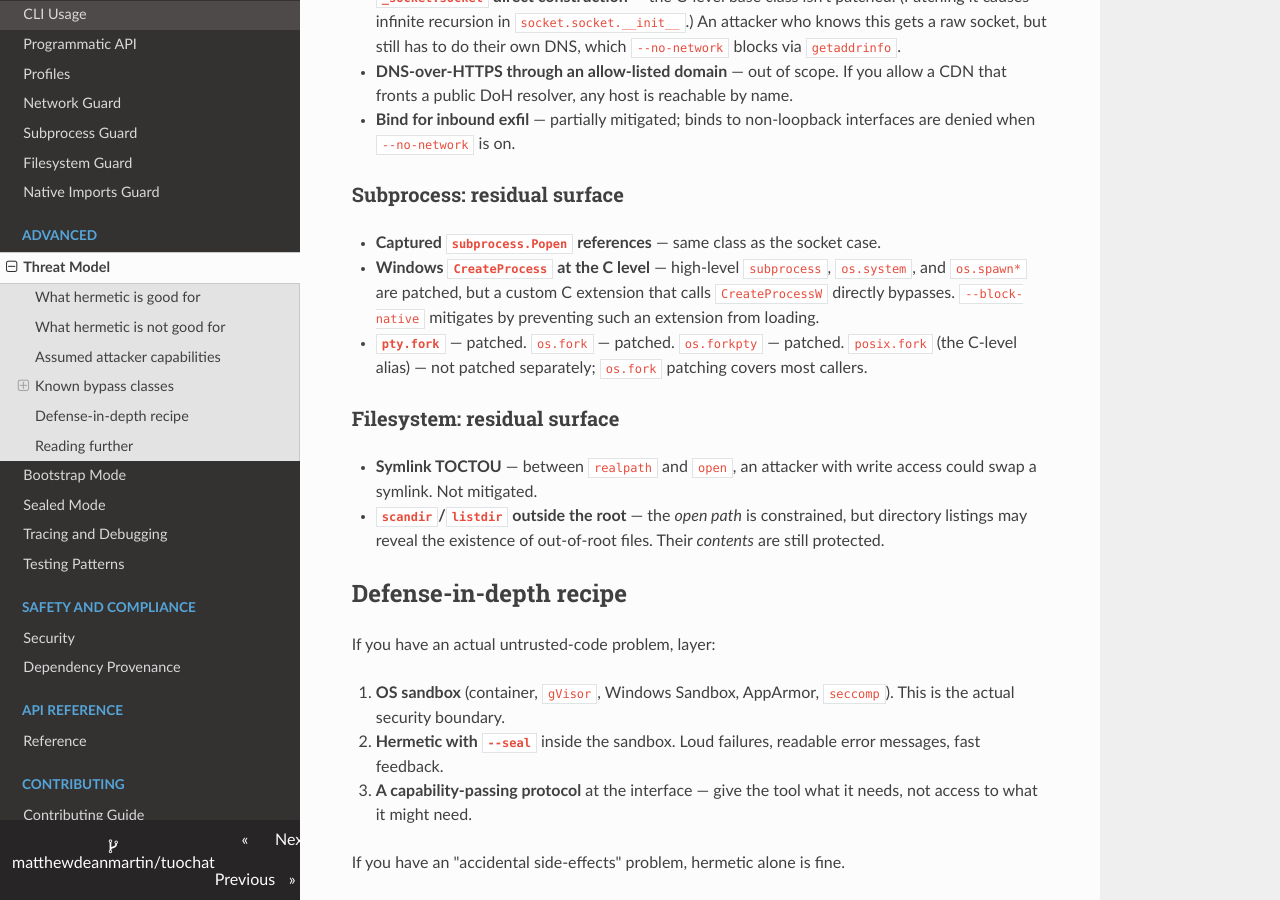
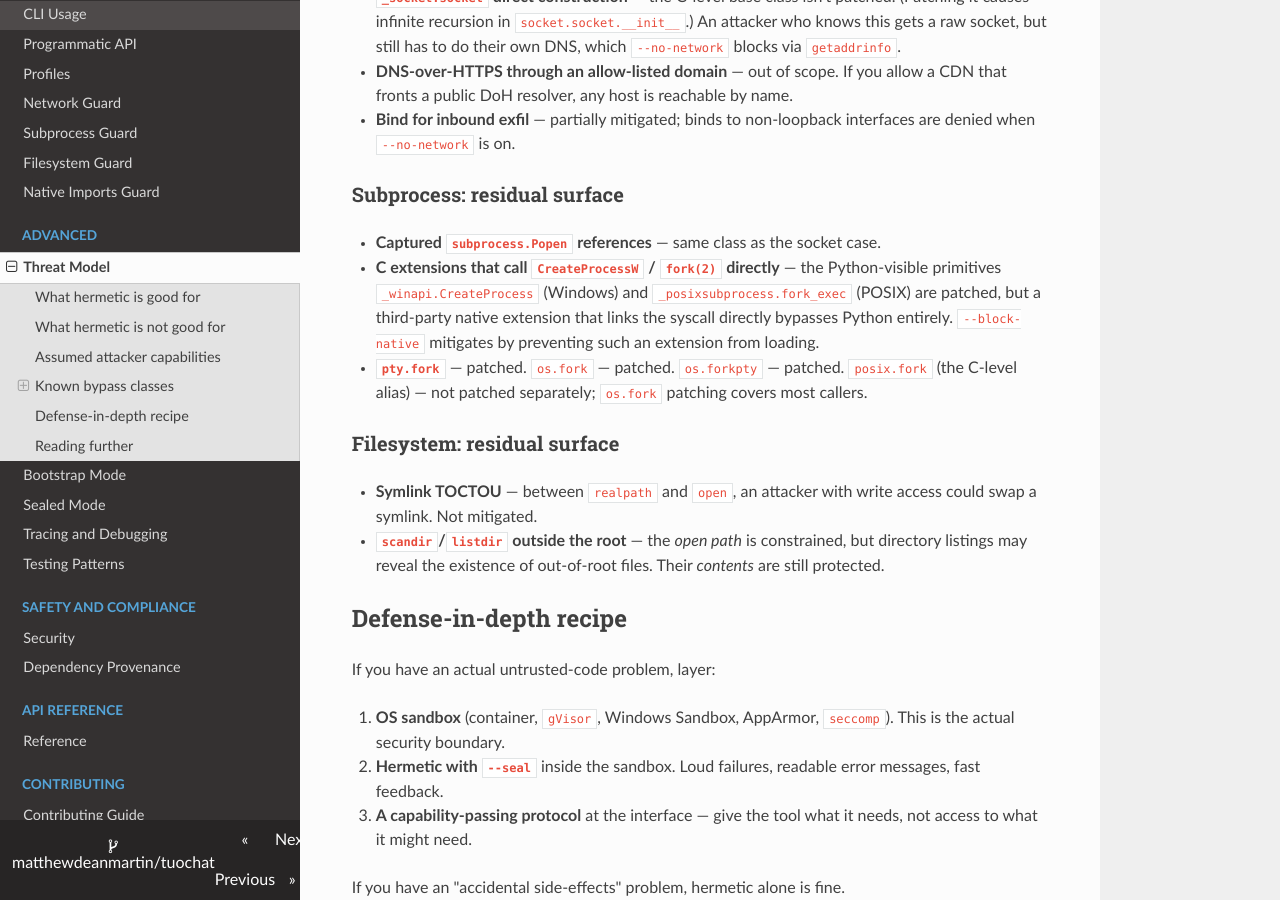
Before and after one commit to matthewdeanmartin/hermetic, an MkDocs documentation site: the page built from docs/threat-model.md, in a window 1280 px wide and 900 px high, scrolled down 2106 px. Built offline with MkDocs 1.6.1, drawn with Linux system fonts in a browser that asks for light colours; nearby versions of some CDN libraries.

```diff
--- a/docs/threat-model.md
+++ b/docs/threat-model.md
@@ -112,11 +112,12 @@ mitigated to some degree but not eliminated.
 
 - **Captured `subprocess.Popen` references** — same class as the
   socket case.
-- **Windows `CreateProcess` at the C level** — high-level
-  `subprocess`, `os.system`, and `os.spawn*` are patched, but a
-  custom C extension that calls `CreateProcessW` directly bypasses.
-  `--block-native` mitigates by preventing such an extension from
-  loading.
+- **C extensions that call `CreateProcessW` / `fork(2)` directly**
+  — the Python-visible primitives `_winapi.CreateProcess` (Windows)
+  and `_posixsubprocess.fork_exec` (POSIX) are patched, but a
+  third-party native extension that links the syscall directly
+  bypasses Python entirely. `--block-native` mitigates by
+  preventing such an extension from loading.
 - **`pty.fork`** — patched. `os.fork` — patched. `os.forkpty` —
   patched. `posix.fork` (the C-level alias) — not patched
   separately; `os.fork` patching covers most callers.
```
Also changed, not shown: docs/guards/subprocess.md (+5 -5 lines), 3 other files.
